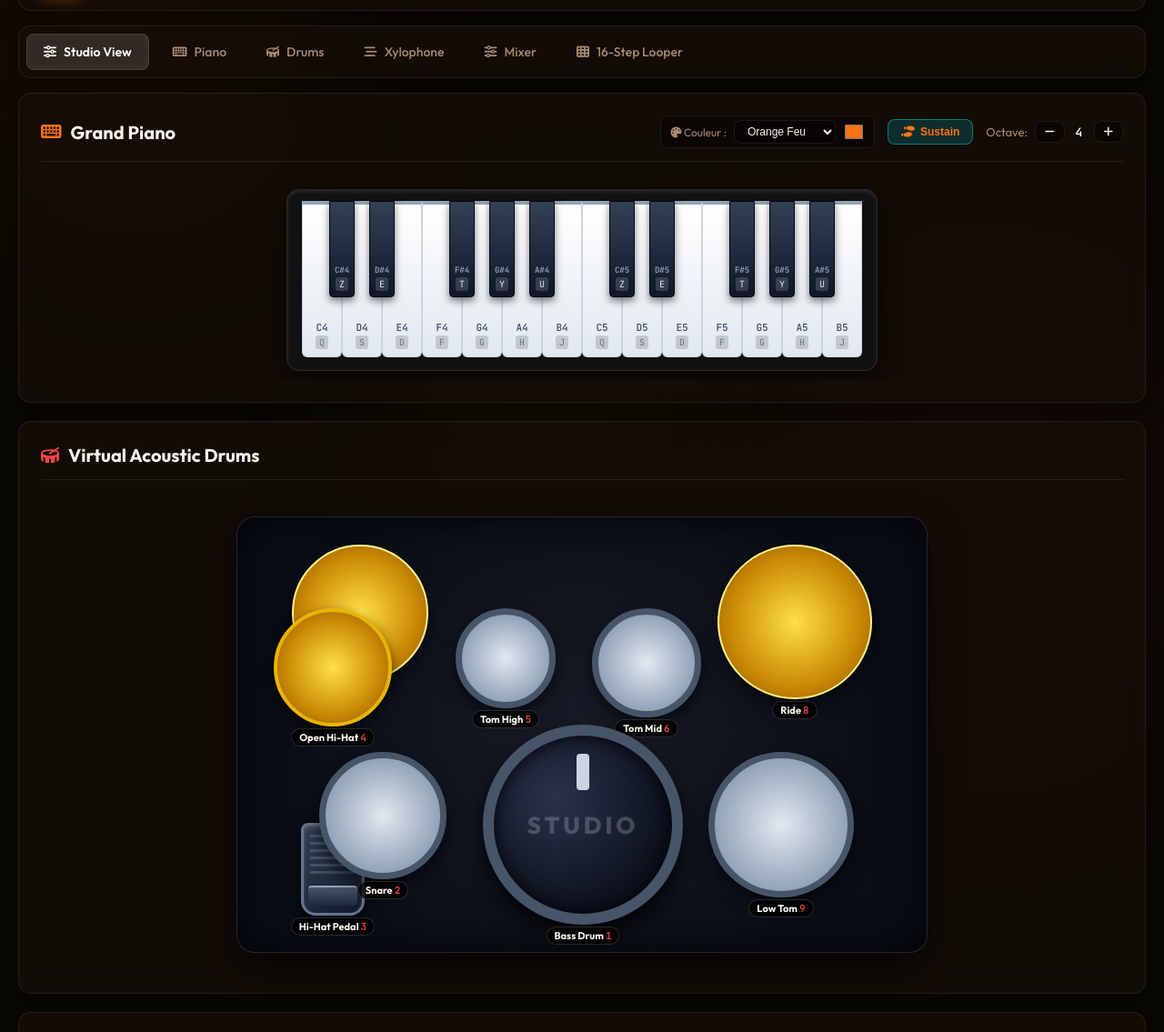
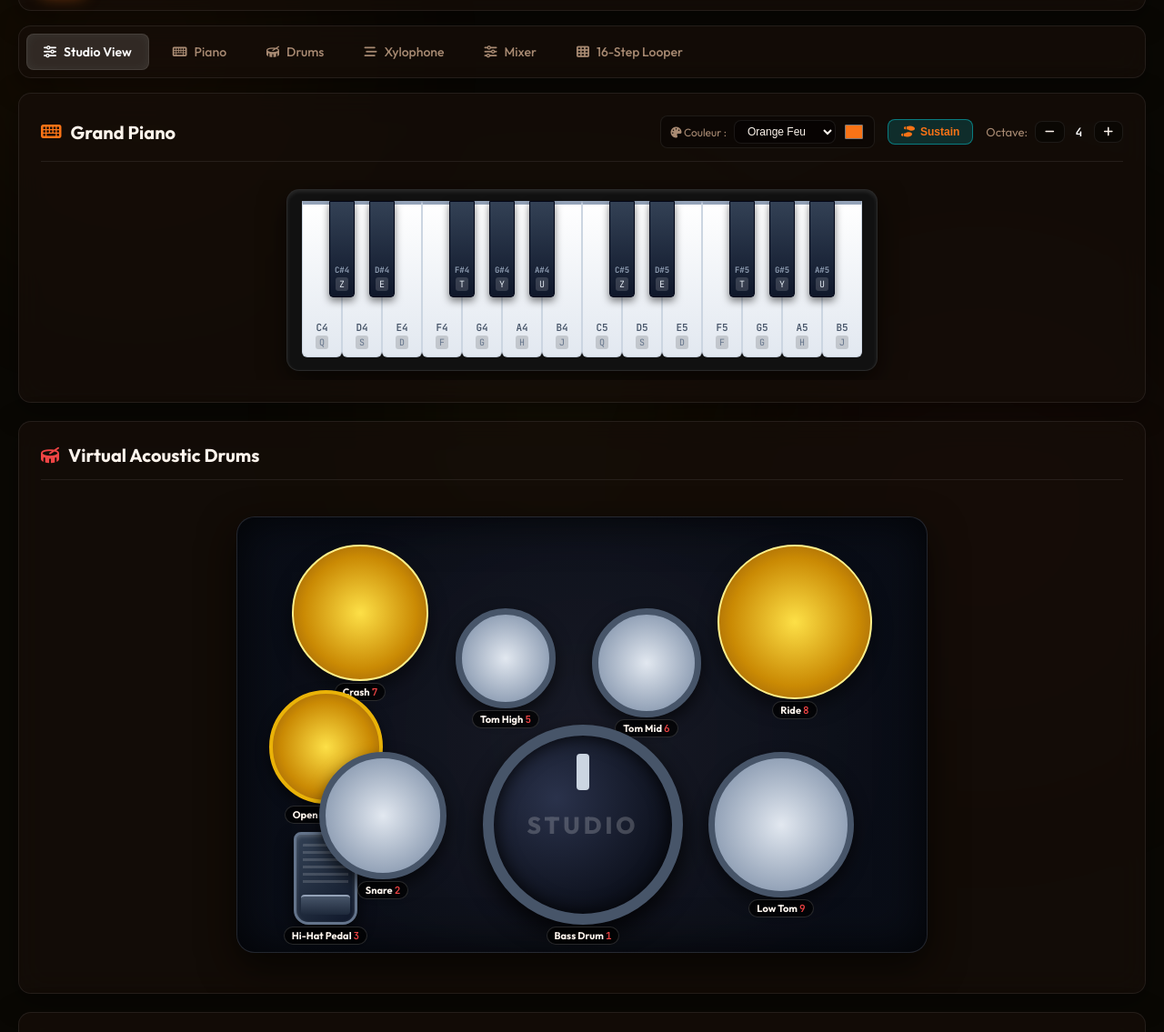
Before and after one commit to geekinc-xyz/cloudbeats-studio, a website: page index.html in a window 1280 px wide. Shown: the part 90-1225 px from the top of the page at 91% size. Drawn offline with Linux system fonts and the light colour scheme; no server answers.

Commit message:
Fix drums UI bug

```diff
--- a/style.css
+++ b/style.css
@@ -967,18 +967,18 @@ body {
 }
 
 .open-hihat {
-  width: 130px;
-  height: 130px;
-  top: 100px;
-  left: 40px;
+  width: 125px;
+  height: 125px;
+  top: 190px;
+  left: 35px;
 }
 
 /* Closed Hi-Hat Foot Pedal */
 .closed-hihat-pedal {
   width: 90px;
   height: 140px;
-  bottom: 40px;
-  left: 60px;
+  bottom: 30px;
+  left: 52px;
   perspective: 400px;
 }
 
```
